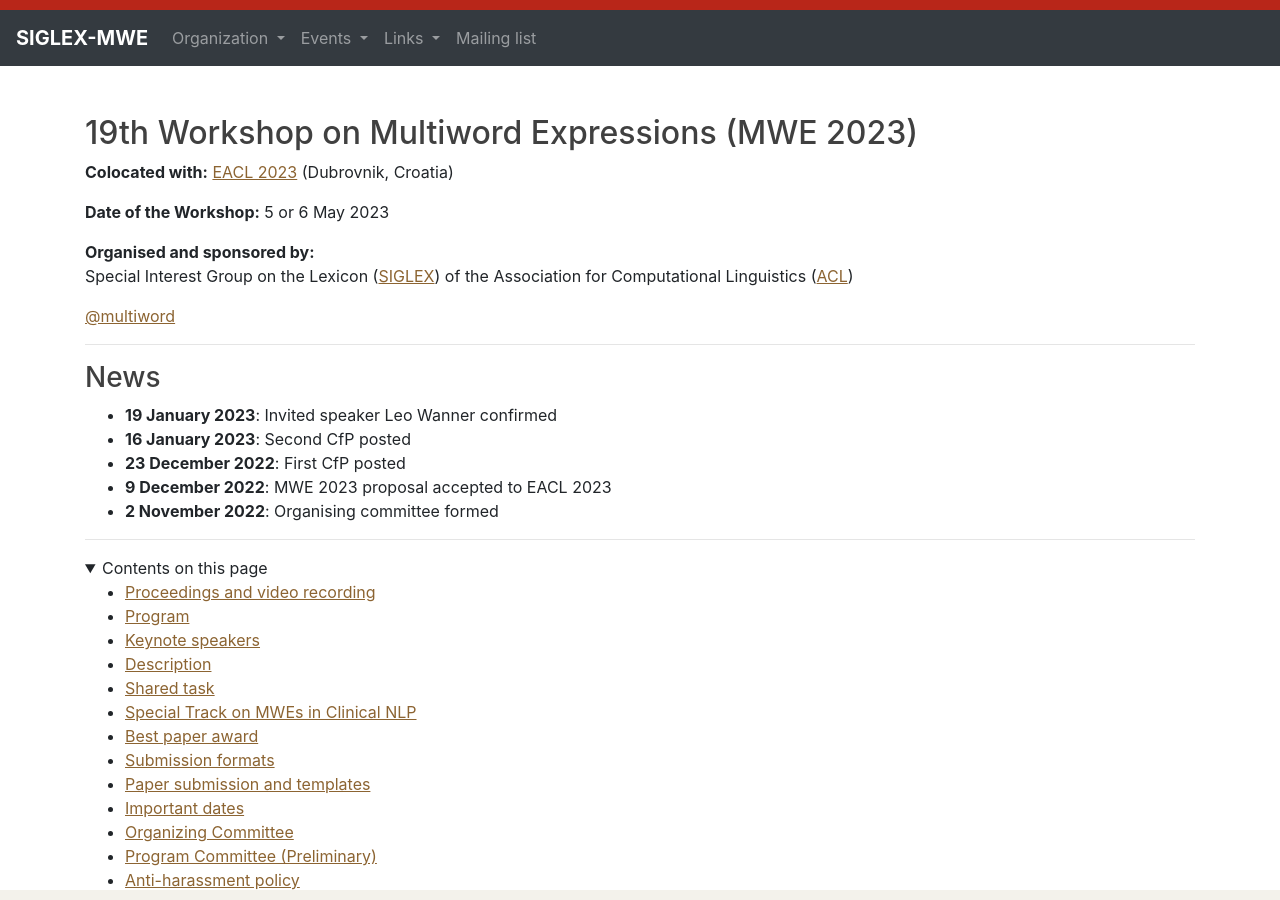
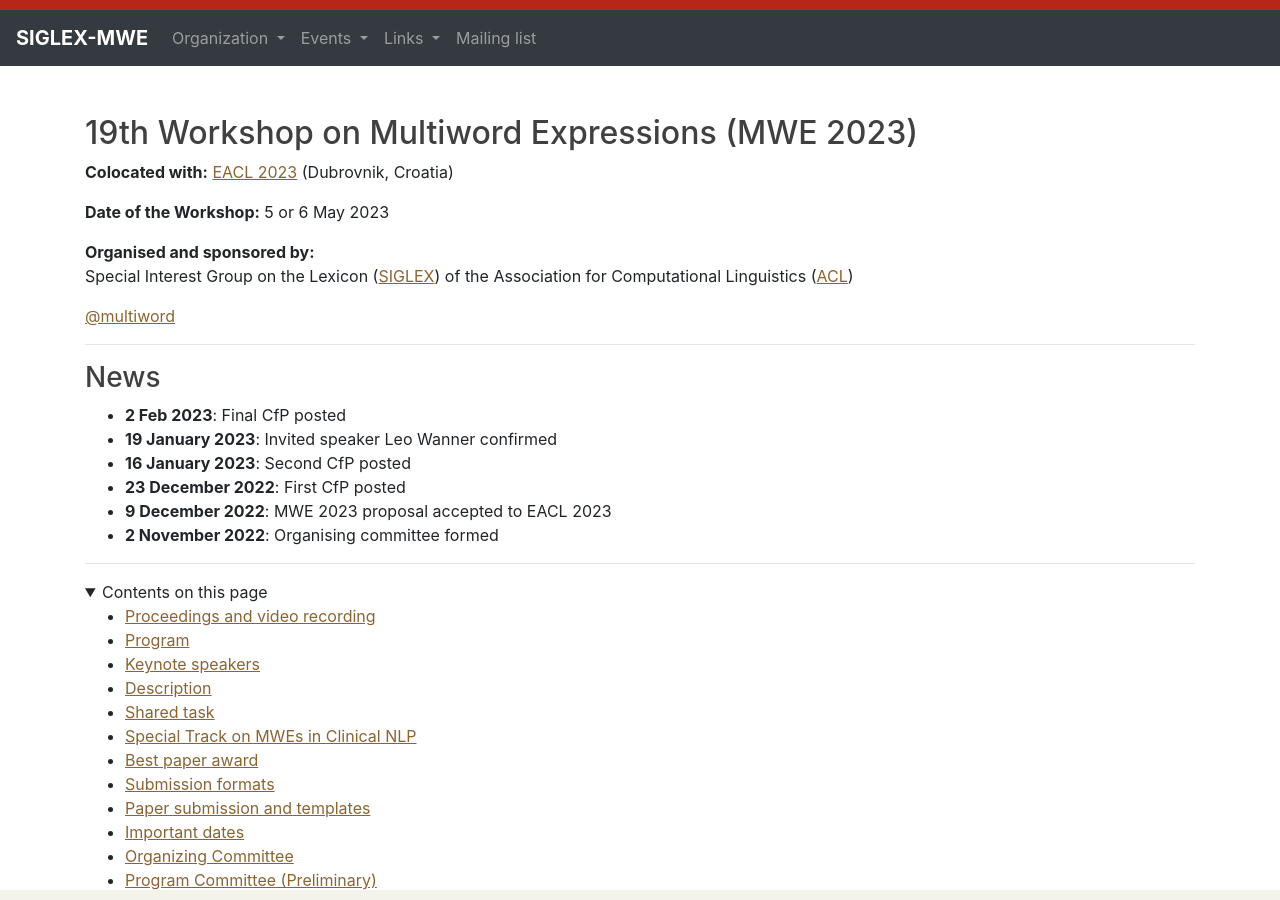
Before and after one commit to multiword/multiword.github.io, a Jekyll site: the page built from mwe2023/index.md, in a window 1280 px wide and 900 px high. Built offline with Jekyll 4.4.1, drawn with Linux system fonts in a browser that asks for light colours; comment, search, counter and statistics services are not loaded.

Commit message:
News: final cfp posted

```diff
--- a/mwe2023/index.md
+++ b/mwe2023/index.md
@@ -30,6 +30,7 @@
 * **December 21, 2021**: First CFP posted.
 * **December 9, 2021**: MWE-2022 proposal accepted at LREC 2022.
 -->
+* **2 Feb 2023**: Final CfP posted
 * **19 January 2023**: Invited speaker Leo Wanner confirmed
 * **16 January 2023**: Second CfP posted
 * **23 December 2022**: First CfP posted
```
